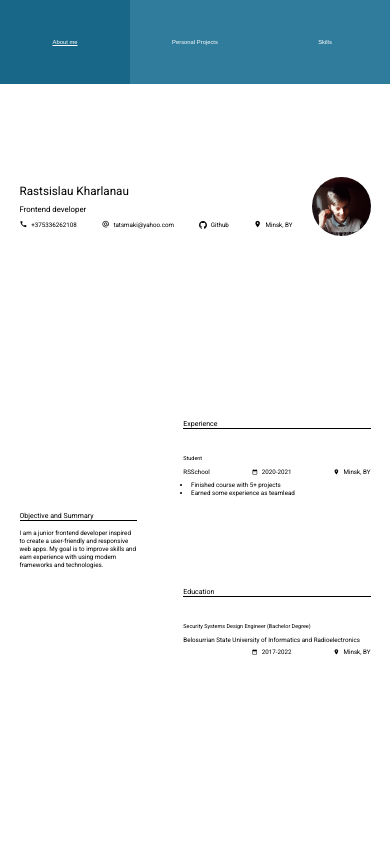
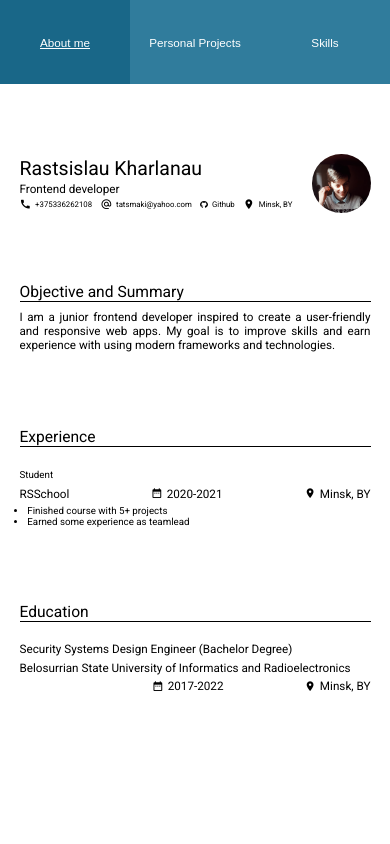
Before and after one commit to tatsmaki/cv, a website built with webpack: page src/index.html in a window 390 px wide. Shown: the top 844 px of the page. Built offline with nearby package versions, Linux system fonts and the light colour scheme.

Commit message:
feat: adaptive

```diff
--- a/src/styles/about.scss
+++ b/src/styles/about.scss
@@ -24,11 +24,19 @@
       .name {
         font-family: 'Roboto', sans-serif;
         font-size: 3vw;
+
+        @media (max-width: 1200px) {
+          font-size: 5vw;
+        }
       }
 
       .job {
         font-family: 'Roboto', sans-serif;
         font-size: 2vw;
+
+        @media (max-width: 1200px) {
+          font-size: 3vw;
+        }
       }
 
       .about-links {
@@ -43,9 +51,17 @@
           color: black;
           text-decoration: none;
 
+          @media (max-width: 1200px) {
+            font-size: 2vw;
+          }
+
           .material-icons {
             margin-right: 1vw;
             font-size: 2vw;
+
+            @media (max-width: 1200px) {
+              font-size: 3vw;
+            }
           }
 
           .github {
@@ -74,12 +90,21 @@
     justify-content: space-between;
     width: 90vw;
 
+    @media (max-width: 1200px) {
+      flex-direction: column;
+    }
+
     .summary {
       display: flex;
       flex-direction: column;
       justify-content: center;
       width: 30vw;
-      height: 50vh;
+      height: auto;
+      text-align: justify;
+
+      @media (max-width: 1200px) {
+        width: 90vw;
+      }
 
       .summary-title {
         display: block;
@@ -87,11 +112,19 @@
         font-family: 'Roboto', sans-serif;
         font-size: 1.8vw;
         border-bottom: 1px black solid;
+
+        @media (max-width: 1200px) {
+          font-size: 4vw;
+        }
       }
 
       .text {
         font-family: 'Roboto', sans-serif;
         font-size: 1.6vw;
+
+        @media (max-width: 1200px) {
+          font-size: 3vw;
+        }
       }
     }
 
@@ -104,22 +137,35 @@
       .experience {
         width: 48vw;
 
+        @media (max-width: 1200px) {
+          width: 90vw;
+        }
+
         .exp-title {
           display: block;
           border-bottom: 1px black solid;
           font-family: 'Roboto', sans-serif;
           font-size: 1.8vw;
           margin-bottom: 2vh;
+
+          @media (max-width: 1200px) {
+            font-size: 4vw;
+          }
         }
 
         .exp-line {
           .job {
             font-family: 'Roboto', sans-serif;
             font-size: 1.4vw;
+
+            @media (max-width: 1200px) {
+              font-size: 2.5vw;
+            }
           }
 
           .exp-info {
             display: flex;
+            align-items: center;
             justify-content: space-between;
             font-family: 'Roboto', sans-serif;
 
@@ -130,9 +176,17 @@
               margin-bottom: 0.5vh;
               font-size: 1.6vw;
 
+              @media (max-width: 1200px) {
+                font-size: 3vw;
+              }
+
               .material-icons {
                 margin-right: 1vw;
                 font-size: 1.6vw;
+
+                @media (max-width: 1200px) {
+                  font-size: 3vw;
+                }
               }
             }
           }
@@ -146,6 +200,10 @@
             .exp-li {
               font-family: 'Roboto', sans-serif;
               font-size: 1.6vw;
+
+              @media (max-width: 1200px) {
+                font-size: 2.5vw;
+              }
             }
           }
         }
@@ -154,18 +212,30 @@
       .education {
         width: 48vw;
 
+        @media (max-width: 1200px) {
+          width: 90vw;
+        }
+
         .edu-title {
           display: block;
           border-bottom: 1px black solid;
           font-family: 'Roboto', sans-serif;
           font-size: 1.8vw;
           margin-bottom: 2vh;
+
+          @media (max-width: 1200px) {
+            font-size: 4vw;
+          }
         }
 
         .edu-line {
           .edu {
             font-family: 'Roboto', sans-serif;
             font-size: 1.4vw;
+
+            @media (max-width: 1200px) {
+              font-size: 3vw;
+            }
           }
 
           .edu-info {
@@ -182,6 +252,10 @@
 
             .years {
               margin-left: 17.5vw;
+
+              @media (max-width: 1200px) {
+                margin-left: 34vw;
+              }
             }
 
             .edu-info-item {
@@ -189,9 +263,17 @@
               align-items: center;
               font-size: 1.6vw;
 
+              @media (max-width: 1200px) {
+                font-size: 3vw;
+              }
+
               .material-icons {
                 margin-right: 1vw;
                 font-size: 1.6vw;
+
+                @media (max-width: 1200px) {
+                  font-size: 3vw;
+                }
               }
             }
           }
--- a/src/styles/footer.scss
+++ b/src/styles/footer.scss
@@ -15,6 +15,10 @@
     font-size: 1.6vw;
     color: white;
     text-decoration: none;
+
+    @media (max-width: 1024px) {
+      font-size: 3vw;
+    }
 
     .footer-icon {
       display: block;
--- a/src/styles/header.scss
+++ b/src/styles/header.scss
@@ -18,6 +18,10 @@
     color: white;
     background: $blue_disabled;
     font-size: 1.5vw;
+
+    @media (max-width: 1200px) {
+      font-size: 3vw;
+    }
   }
 
   .header-btn:hover {
--- a/src/styles/projects.scss
+++ b/src/styles/projects.scss
@@ -31,6 +31,10 @@
         .title {
           font-family: 'Roboto', sans-serif;
           font-size: 2vw;
+
+          @media (max-width: 1200px) {
+            font-size: 3vw;
+          }
         }
 
         .text {
@@ -38,6 +42,10 @@
           font-family: 'Roboto', sans-serif;
           font-size: 1.4vw;
           text-align: justify;
+
+          @media (max-width: 1200px) {
+            font-size: 2.6vw;
+          }
 
           .text-link {
             color: $blue_active;
@@ -56,8 +64,13 @@
             height: 6vh;
             background: $blue_disabled;
             font-family: 'Roboto', sans-serif;
+            font-size: 2vw;
             text-decoration: none;
             color: white;
+
+            @media (max-width: 1200px) {
+              font-size: 3vw;
+            }
           }
 
           .link:hover {
@@ -91,6 +104,17 @@
         background-position: center;
       }
 
+      .image {
+        @media (max-width: 1200px) {
+          display: none;
+        }
+      }
+      .info {
+        @media (max-width: 1200px) {
+          width: 100%;
+        }
+      }
+
       .info {
         display: flex;
         flex-direction: column;
--- a/src/styles/skills.scss
+++ b/src/styles/skills.scss
@@ -15,18 +15,31 @@
     font-family: 'Roboto', sans-serif;
     font-size: 1vw;
 
+    @media (max-width: 1200px) {
+      width: 90vw;
+      font-size: 3vw;
+    }
+
     .skills-title {
       display: block;
       border-bottom: 1px black solid;
       font-family: 'Roboto', sans-serif;
       font-size: 1.8vw;
       margin-bottom: 1vh;
+
+      @media (max-width: 1200px) {
+        font-size: 4vw;
+      }
     }
 
     .title {
       display: block;
       border-bottom: 1px rgba(105, 104, 104, 0.534) solid;
       color: rgb(105, 104, 104);
+
+      @media (max-width: 1200px) {
+        font-size: 2.6vw;
+      }
     }
 
     .skills-wrap {
@@ -56,12 +69,20 @@
   .lang-info {
     width: 40vw;
 
+    @media (max-width: 1200px) {
+      width: 90vw;
+    }
+
     .lang-title {
       display: block;
       border-bottom: 1px black solid;
       font-family: 'Roboto', sans-serif;
       font-size: 1.8vw;
       margin-bottom: 1vh;
+
+      @media (max-width: 1200px) {
+        font-size: 4vw;
+      }
     }
 
     .lang-wrap {
@@ -75,6 +96,10 @@
         font-size: 1vw;
         background: rgba(128, 128, 128, 0.233);
         border-bottom: 3px rgba(65, 63, 63, 0.288) solid;
+
+        @media (max-width: 1200px) {
+          font-size: 3vw;
+        }
       }
     }
   }
```
